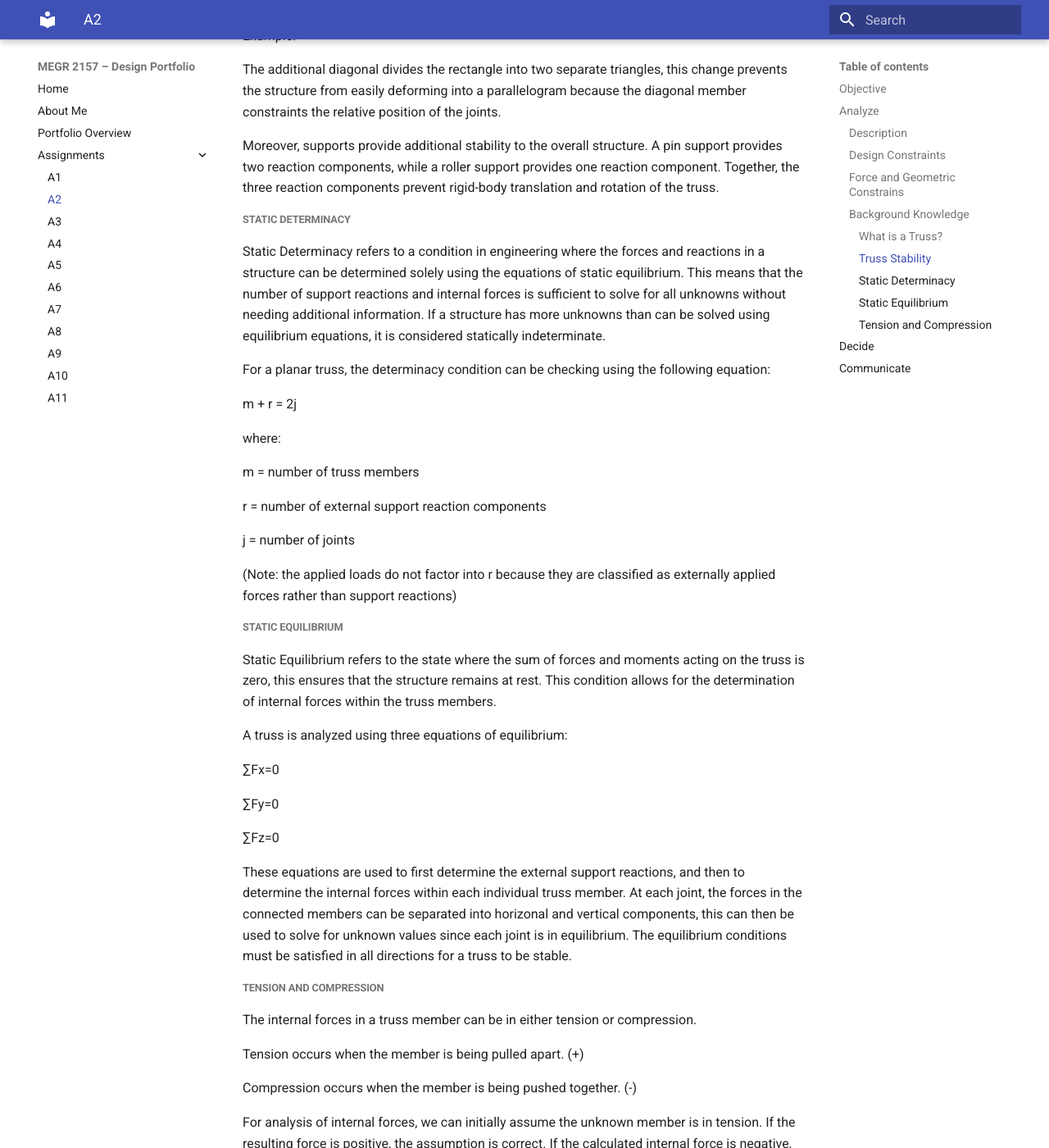
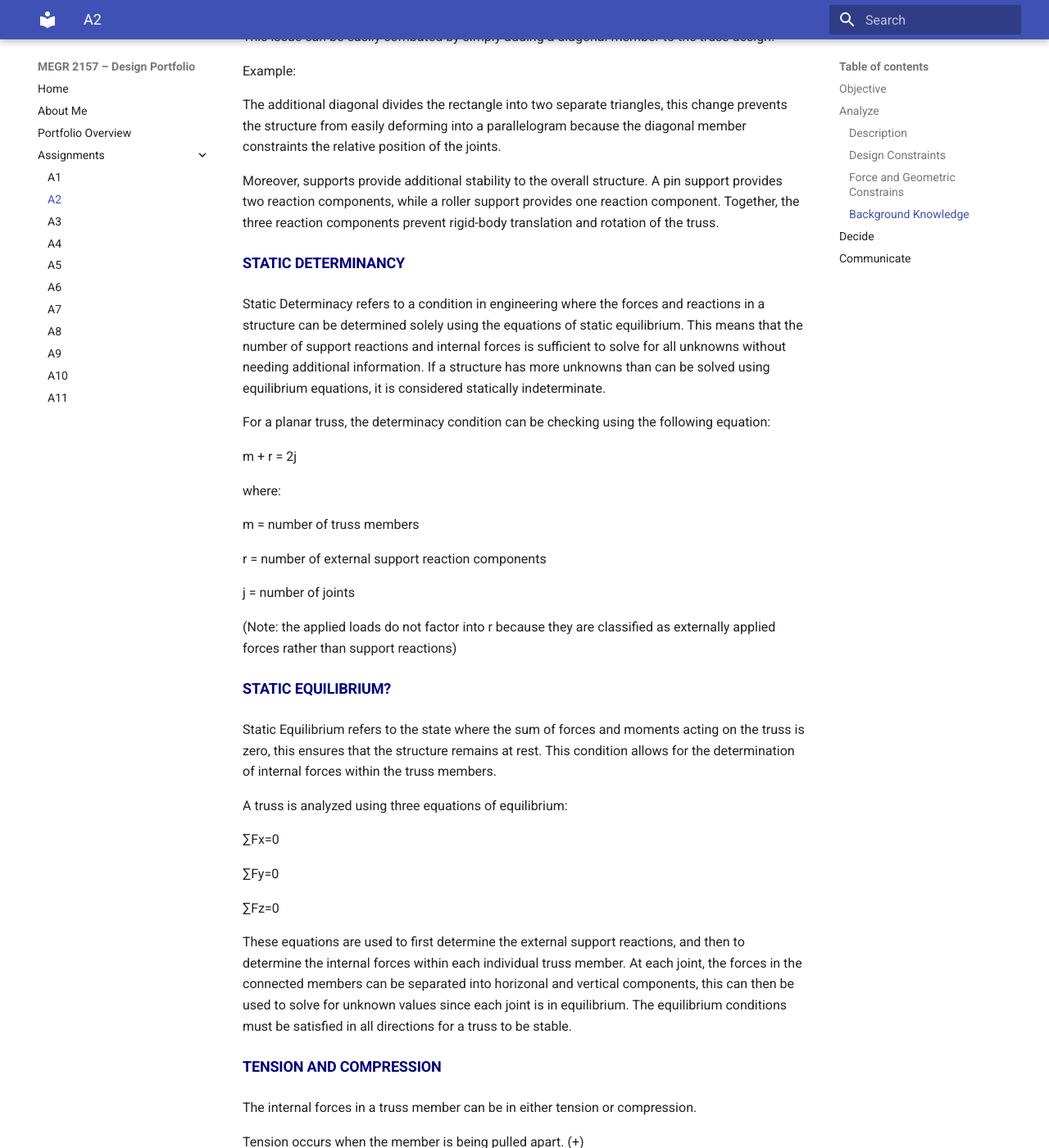
Before and after one commit to akaur-5/design-projects-portfolio, an MkDocs documentation site: the page built from docs/assignments/A02/index.md, in a window 1280 px wide and 1400 px high, scrolled down 3051 px. Shown: the whole window at 82% size. Built offline with MkDocs 1.6.1 and Material for MkDocs 9.7.7, drawn with Linux system fonts in a browser that asks for light colours.

Commit message:
Update index.md

```diff
--- a/docs/assignments/A02/index.md
+++ b/docs/assignments/A02/index.md
@@ -55,7 +55,7 @@ Point B = Roller
 
 #### Background Knowledge
 
-##### What is a Truss?
+<h5 style="font-size: 18px; color: navy;">What is a Truss?</h5>
 
 A truss is a structural framework made of straight members connected at joints. In an ideal truss, members are assumed to be connected by frictionless pins, meaning that each member carries either tension or compression. These members work in unison to transfer externally applied loads to supports.
 
@@ -68,7 +68,7 @@ Key Characteristics:
 Trusses are essential in engineering and architecture for creating lightweight yet strong structures that can support a significant loading across a large spaces. Trusses are commonly used in applications such as bridges, roofs, towers, etc.
 
 
-##### Truss Stability
+<h5 style="font-size: 18px; color: navy;">Truss Stability</h5>
 
 A truss must be geometrically stable so that it can support applied loads without deformation (changing shape or behaving like a mechanism). Triangular arrangements are commonly used since it maintains it's shape and the member lengths remain fixed.
 
@@ -95,7 +95,7 @@ The additional diagonal divides the rectangle into two separate triangles, this
 Moreover, supports provide additional stability to the overall structure. A pin support provides two reaction components, while a roller support provides one reaction component. Together, the three reaction components prevent rigid-body translation and rotation of the truss.
 
 
-##### Static Determinacy
+<h5 style="font-size: 18px; color: navy;">Static Determinancy</h5>
 
 Static Determinacy refers to a condition in engineering where the forces and reactions in a structure can be determined solely using the equations of static equilibrium. This means that the number of support reactions and internal forces is sufficient to solve for all unknowns without needing additional information. If a structure has more unknowns than can be solved using equilibrium equations, it is considered statically indeterminate.
 
@@ -114,7 +114,7 @@ j = number of joints
 (Note: the applied loads do not factor into r because they are classified as externally applied forces rather than support reactions)
 
 
-##### Static Equilibrium
+<h5 style="font-size: 18px; color: navy;">Static Equilibrium?</h5>
 
 Static Equilibrium refers to the state where the sum of forces and moments acting on the truss is zero, this ensures that the structure remains at rest. This condition allows for the determination of internal forces within the truss members.
 
@@ -129,7 +129,7 @@ A truss is analyzed using three equations of equilibrium:
 These equations are used to first determine the external support reactions, and then to determine the internal forces within each individual truss member. At each joint, the forces in the connected members can be separated into horizonal and vertical components, this can then be used to solve for unknown values since each joint is in equilibrium. The equilibrium conditions must be satisfied in all directions for a truss to be stable.
 
 
-##### Tension and Compression
+<h5 style="font-size: 18px; color: navy;">Tension and Compression</h5>
 
 The internal forces in a truss member can be in either tension or compression.
 
```
